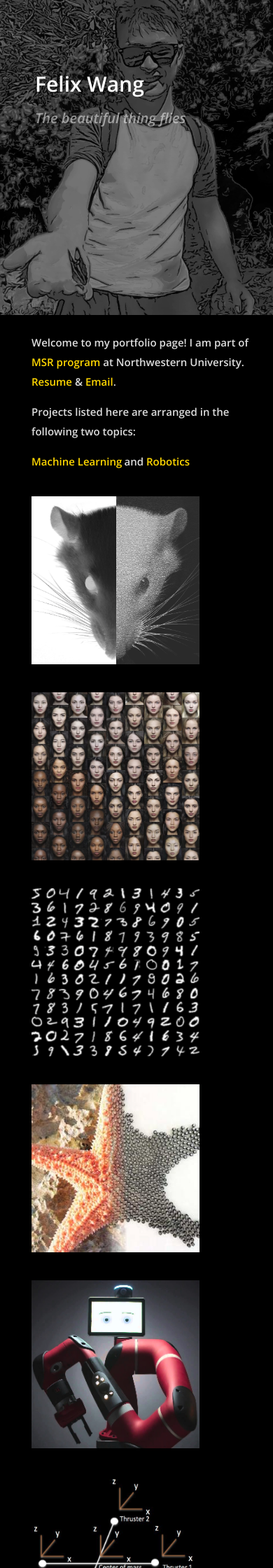
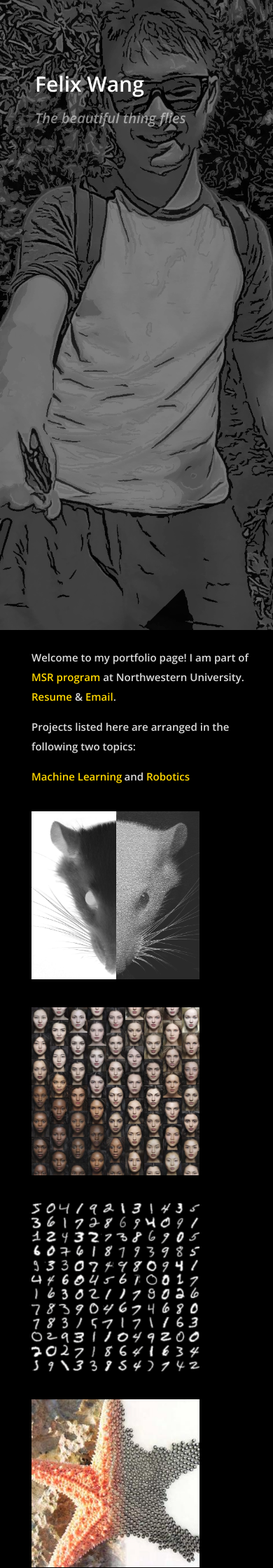
Before and after one commit to yanweiw/yanweiw.github.io, a Jekyll site: the page built from index.html, in a window 390 px wide. Shown: the top 2240 px of the page at 70% size. Built offline with Jekyll 4.4.1, drawn with Linux system fonts in a browser that asks for light colours; nearby versions of some CDN libraries; Markdown is read by kramdown in place of the engine named in the settings.

Commit message:
revert back to previous pic height

```diff
--- a/css/main.css
+++ b/css/main.css
@@ -185,7 +185,7 @@ header {
     width: 100%;
   }
   header {
-    height: 50%;
+    height: 100%;
     /* height: auto; */
   }
 }
```
